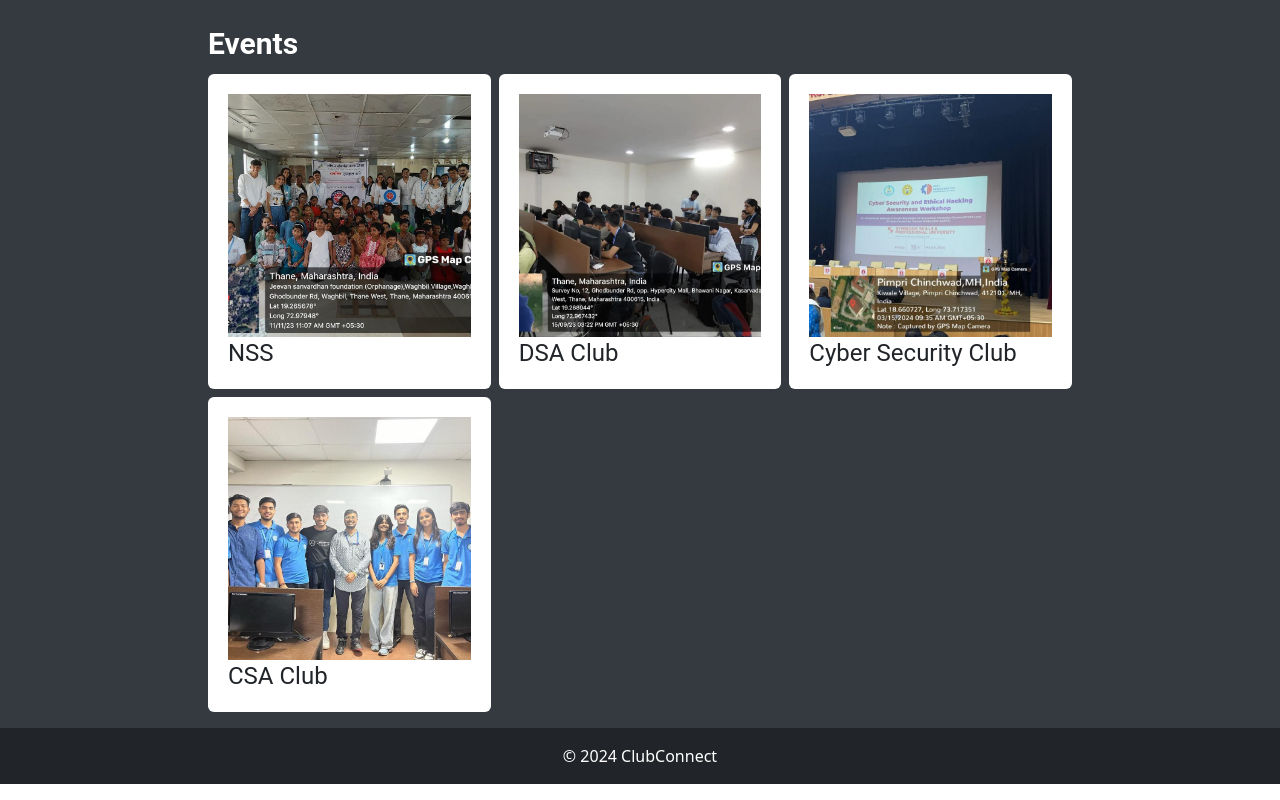
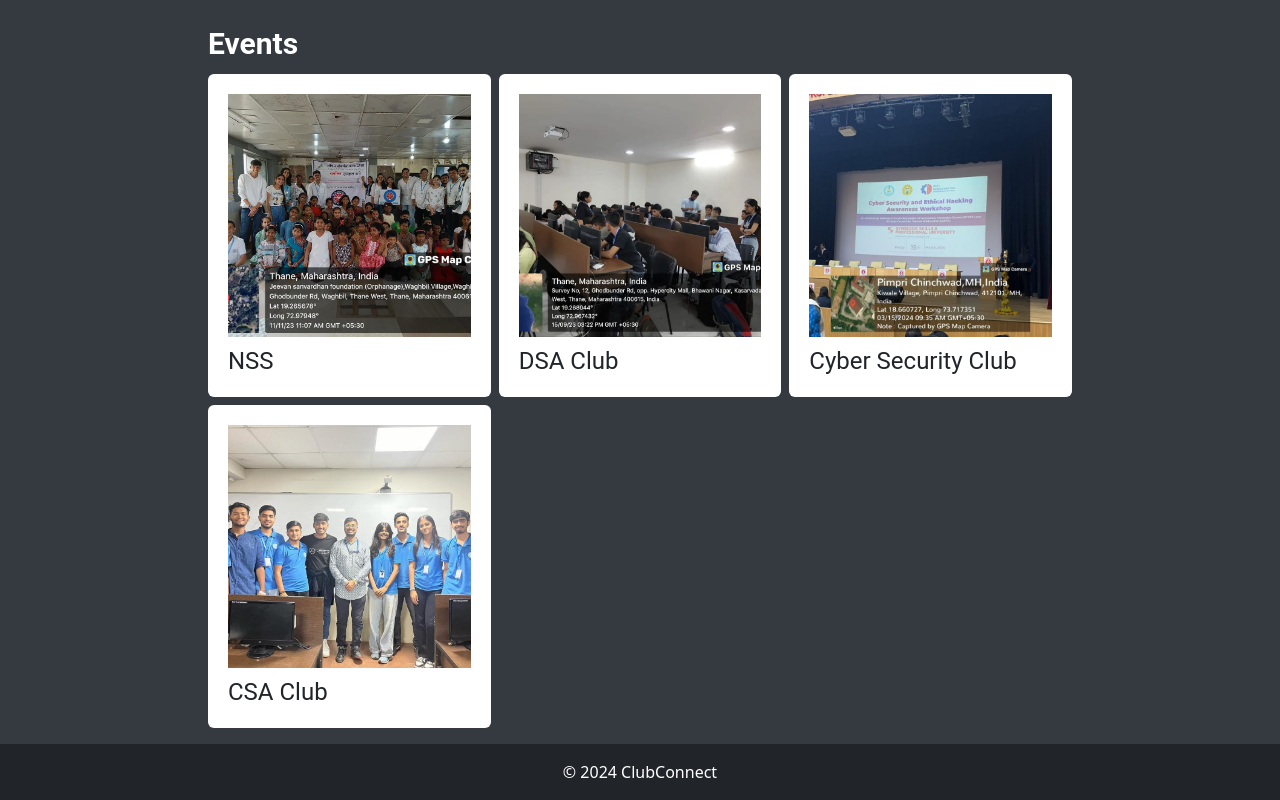
Before and after one commit to ShreyNagda/ClubConnect, a React (Vite) app in the folder frontend/: page / in a window 1280 px wide. Shown: the part 724-1524 px from the top of the page. Built offline with nearby package versions, Linux system fonts and the light colour scheme.

Commit message:
Posts edited

```diff
--- a/frontend/src/Components/Post.jsx
+++ b/frontend/src/Components/Post.jsx
@@ -2,7 +2,7 @@ function Post(props) {
   return (
     <div className="p-5 bg-[#fff] rounded-md">
       <img src={props.src} alt="" className="aspect-square object-cover" />
-      <p className="text-black text-2xl">{props.text}</p>
+      <p className="text-black text-2xl mt-2">{props.text}</p>
     </div>
   );
 }
```
